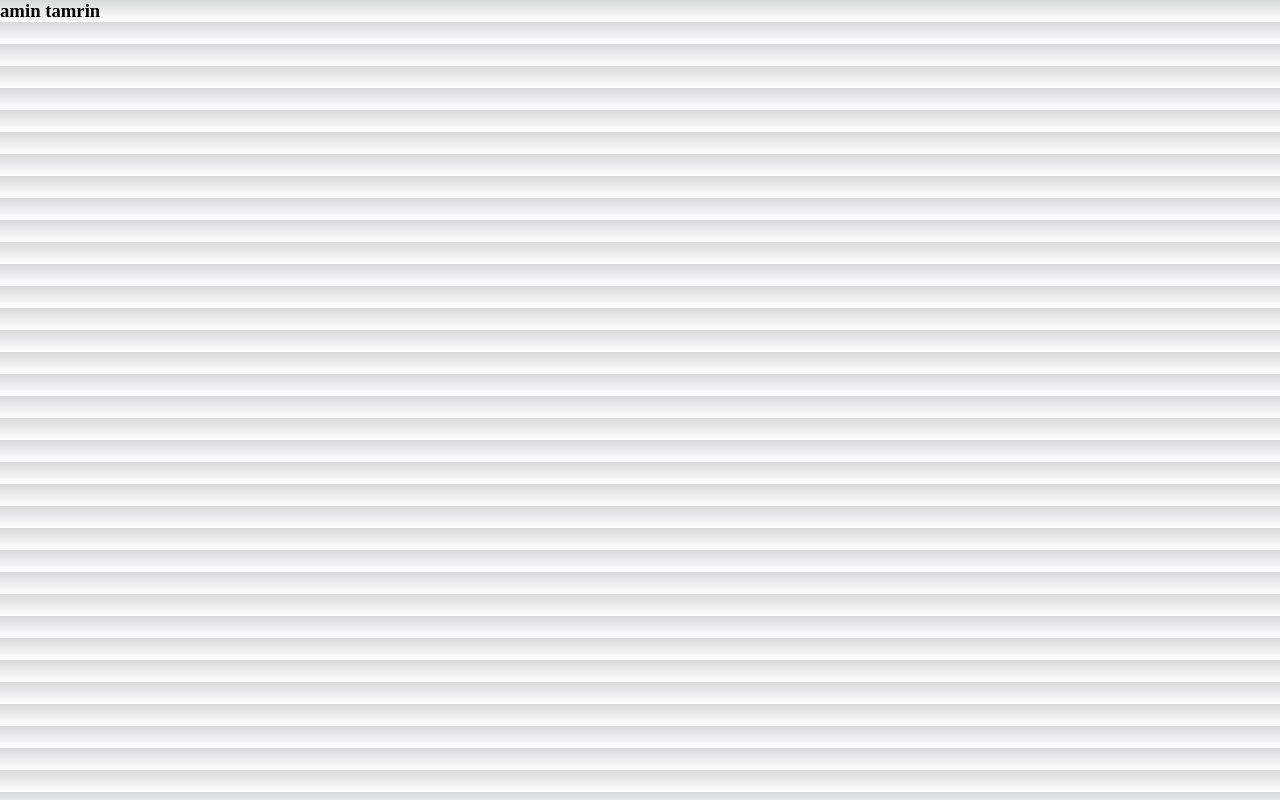
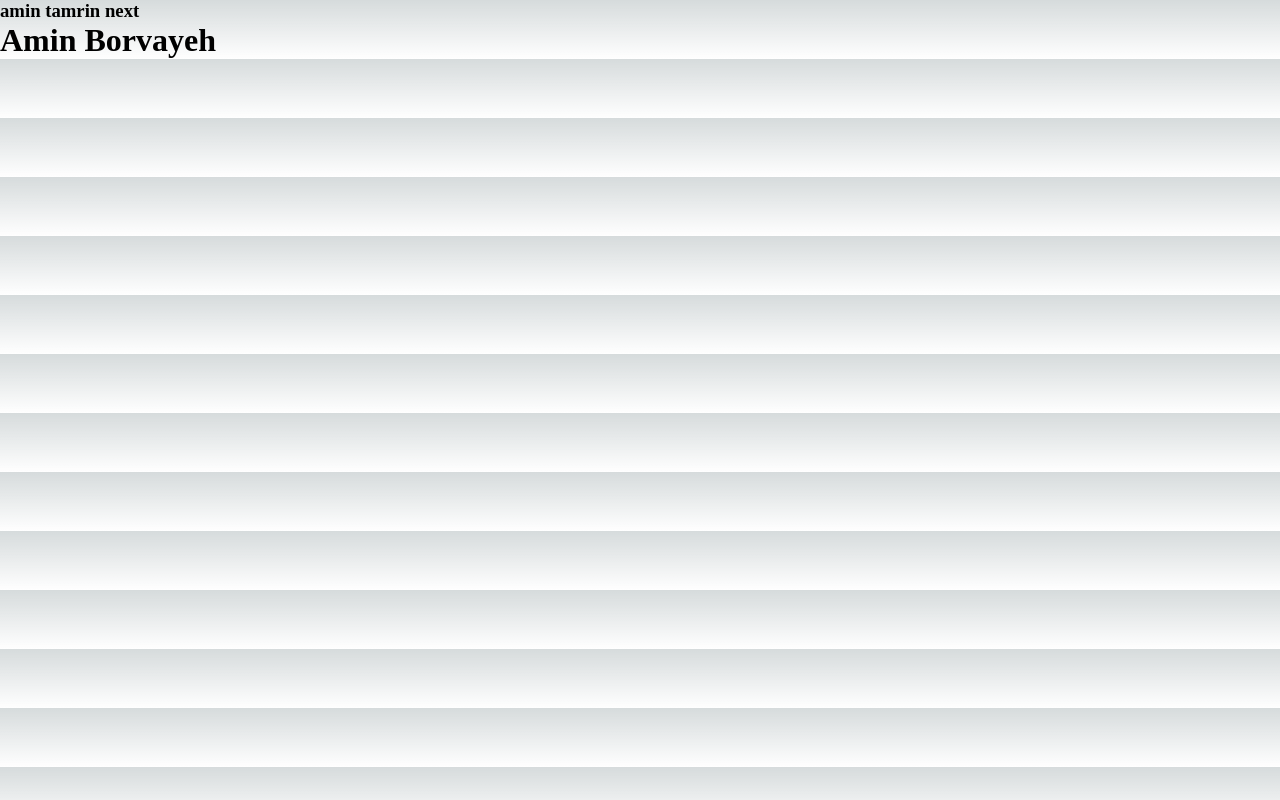
Before and after one commit to amincxo/nextTamrin, a Next.js app: page / in a window 1280 px wide. Built offline with nearby package versions, Linux system fonts and the light colour scheme.

Commit message:
getStaticProps tamrin

```diff
--- a/pages/index.js
+++ b/pages/index.js
@@ -1,12 +1,24 @@
-import Head from 'next/head'
-import Image from 'next/image'
+
 import styles from '../styles/Home.module.css'
 
 
-export default function Home() {
-  return (
+export default function Home({data}) {
+    return (
     <div>
-        <h3>amin tamrin</h3>
+        <h3>amin tamrin next </h3>
+        <h1>{data}</h1>
     </div>
   )
 }
+
+
+export async function getStaticProps () {
+    //fetch data from api
+    const data = 'Amin Borvayeh';
+
+    return {
+        props: {
+            data
+        },
+    };
+}
```
